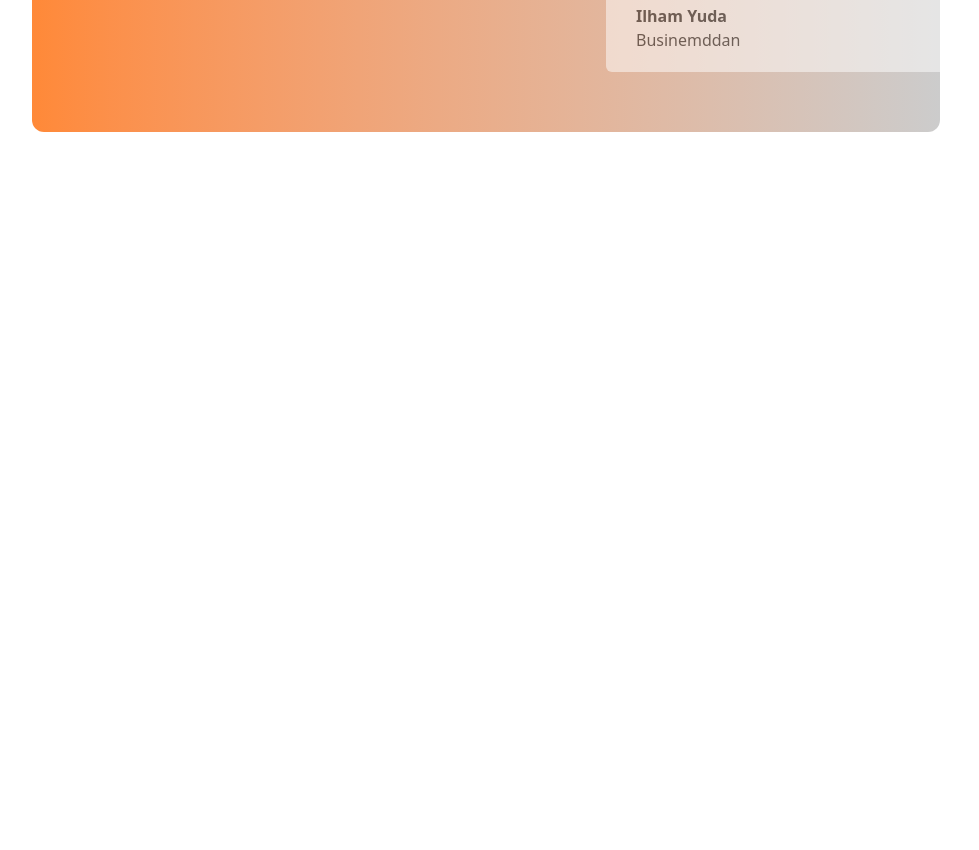
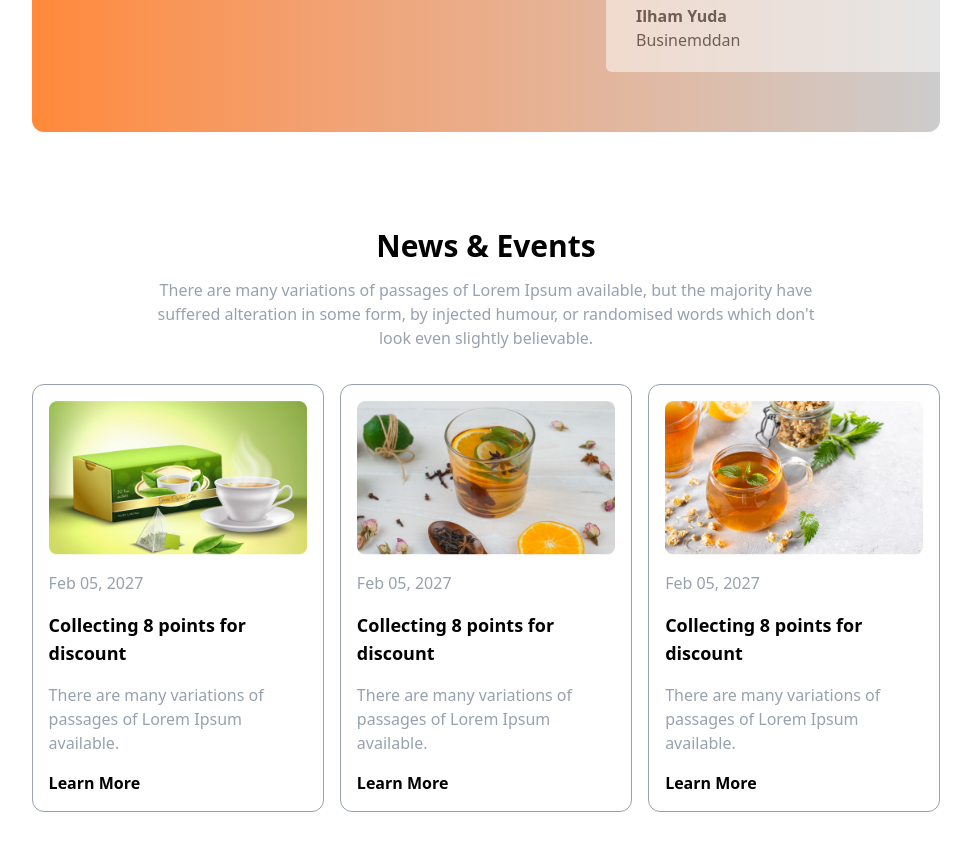
Before and after one commit to SojibDas1015/Tea-House, a plain HTML site: page index.html in a window 1280 px wide. Shown: the part 1914-2764 px from the top of the page, without its empty margins (154-1133 px from the left). Before the commit the page ends 2142 px from the top, so only its background shows below. Drawn offline with nearby package versions, Linux system fonts and the light colour scheme.

Commit message:
news event section done

```diff
--- a/index.html
+++ b/index.html
@@ -155,7 +155,8 @@
             <div class="py-15 relative">
                 <div class="">
                     <!-- card 2 -->
-                    <div class="text-black bg-white px-7.5 py-5 rounded-md w-60 md:w-100 relative opacity-50 mb-10 left-30">
+                    <div
+                        class="text-black bg-white px-7.5 py-5 rounded-md w-60 md:w-100 relative opacity-50 mb-10 left-30">
                         <p class="text-md mb-3.5">We are providing the best and suitable home insurance services for the
                             people who are interested to treatment</p>
                         <h4 class="text-md font-bold">Ilham Yuda</h4>
@@ -189,6 +190,40 @@
                 </div>
             </div>
         </section>
+
+        <!-- news event -->
+        <section>
+            <h1 class="text-3xl font-bold text-center">News & Events</h1>
+            <p class="text-md text-gray-400 text-center max-w-2xl mx-auto mt-3.5">There are many variations of passages of Lorem Ipsum available, but the majority have suffered alteration in some form, by injected humour, or randomised words which don't look even slightly believable. </p>
+
+            <!-- news cart -->
+             <div class="grid grid-cols-1 lg:grid-cols-3 gap-4 mt-8.5 mb-23">
+                <!-- news card 1 -->
+                 <div class="border-1 border-gray-400 rounded-xl p-4 space-y-4">
+                    <img class="w-full" src="images/news-1.png" alt="">
+                    <p class="text-md text-gray-400">Feb 05, 2027</p>
+                    <h1 class="text-lg font-bold">Collecting 8 points for discount</h1>
+                    <p class="text-md text-gray-400">There are many variations of passages of Lorem Ipsum available.</p>
+                    <h4 class="text-md font-bold">Learn More</h4>
+                 </div>
+                <!-- news card 1 -->
+                 <div class="border-1 border-gray-400 rounded-xl p-4 space-y-4">
+                    <img class="w-full" src="images/news-2.png" alt="">
+                    <p class="text-md text-gray-400">Feb 05, 2027</p>
+                    <h1 class="text-lg font-bold">Collecting 8 points for discount</h1>
+                    <p class="text-md text-gray-400">There are many variations of passages of Lorem Ipsum available.</p>
+                    <h4 class="text-md font-bold">Learn More</h4>
+                 </div>
+                <!-- news card 1 -->
+                 <div class="border-1 border-gray-400 rounded-xl p-4 space-y-4">
+                    <img class="w-full" src="images/news-3.png" alt="">
+                    <p class="text-md text-gray-400">Feb 05, 2027</p>
+                    <h1 class="text-lg font-bold">Collecting 8 points for discount</h1>
+                    <p class="text-md text-gray-400">There are many variations of passages of Lorem Ipsum available.</p>
+                    <h4 class="text-md font-bold">Learn More</h4>
+                 </div>
+             </div>
+        </section>
     </main>
     <footer>
 
```
